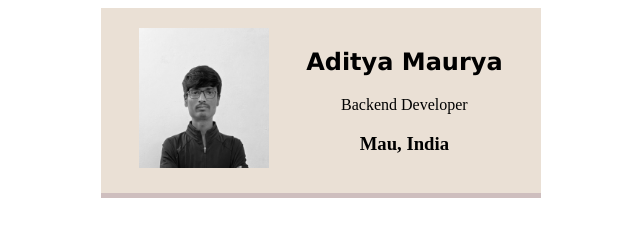
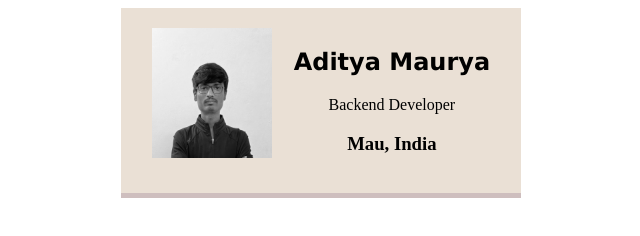
Before and after one commit to x-Aditya-x/Bussiness-Card, a plain HTML site: page index.html in a window 1280 px wide. Shown: the whole page, without its empty margins (319-959 px from the left). Drawn offline with Linux system fonts and the light colour scheme.

Commit message:
Update styles.css

```diff
--- a/styles.css
+++ b/styles.css
@@ -1,6 +1,6 @@
 .avatar{
-    width: 130px;
-    height:140px;
+    width: 120px;
+    height:130px;
 }
 
 .card{
@@ -9,7 +9,7 @@
     margin-left: auto;
     margin-right: auto;
     justify-content:space-around;
-    width: 400px;
+    width: 360px;
     padding: 20px;
     border-bottom: 5px #CEBEBE solid;
     background-color: #EAE0D5;
```
